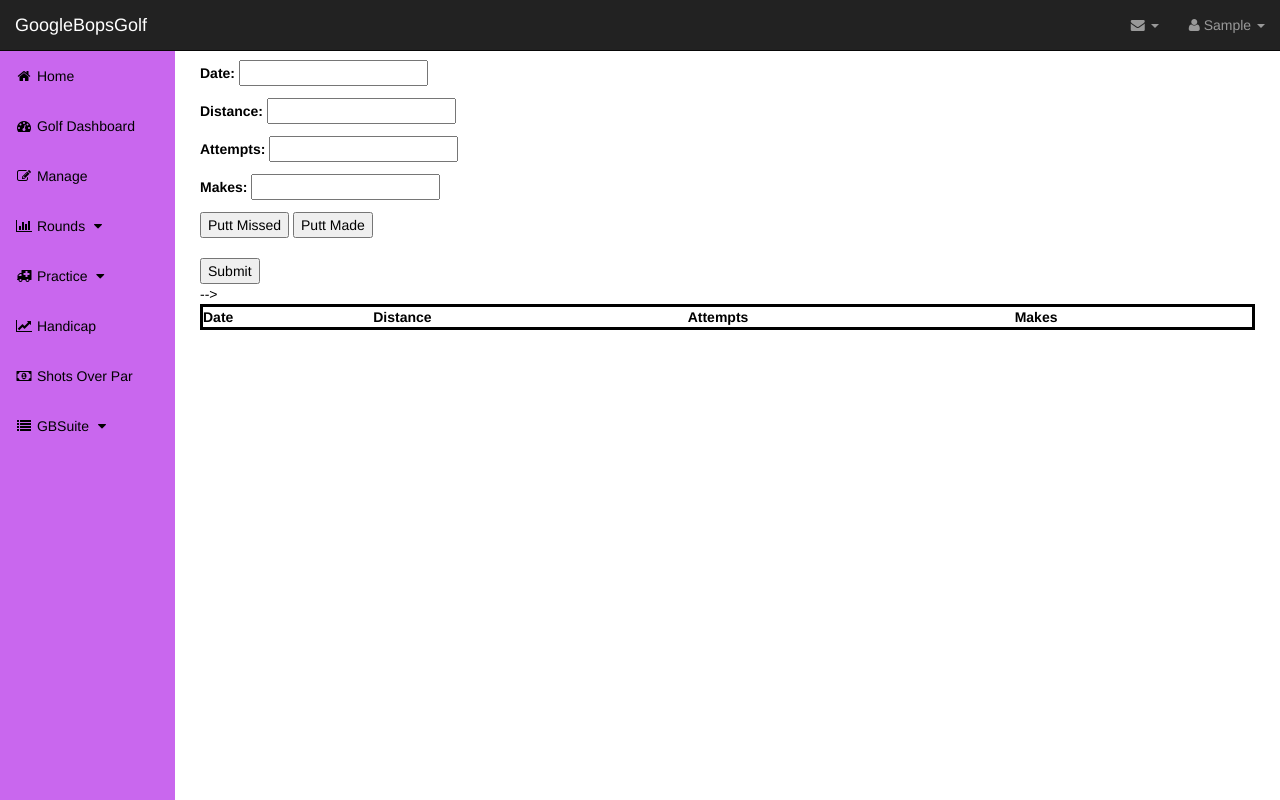
After one commit to HunterProgram22/GBSuite, a Django app: page /GBGolf/putt/ in a window 1280 px wide. The commit adds this page. Run offline with Django 3.2, Linux system fonts and the light colour scheme; the visitor is signed in with stand-in values (Sample User, id 1); lists and menus that the app fills with data are empty; some libraries are stand-ins or nearby versions.

Commit message:
Added putt practice - issues with DB may still exist

```diff
--- a/GBGolf/admin.py
+++ b/GBGolf/admin.py
@@ -1,6 +1,7 @@
 from django.contrib import admin
-from .models import Course, Round, Shots
+from .models import Course, Round, Shots, PuttPractice
 
 admin.site.register(Course)
 admin.site.register(Round)
 admin.site.register(Shots)
+admin.site.register(PuttPractice)
--- a/GBGolf/forms.py
+++ b/GBGolf/forms.py
@@ -1,6 +1,6 @@
 from django import forms
 
-from .models import Round, Course, Shots
+from .models import Round, Course, Shots, PuttPractice
 
 class RoundForm(forms.ModelForm):
 
@@ -23,3 +23,9 @@ class ShotsForm(forms.ModelForm):
         fields = ('date', 'drdist', 'dracc', 'par3tee', 'lngdist', 'lngacc',
                   'shtdist', 'shtacc', 'pitch', 'chip', 'putt', 'penal',
                   'coursemgmt')
+
+class PuttForm(forms.ModelForm):
+
+    class Meta:
+        model = PuttPractice
+        fields = ('date', 'distance', 'attempts', 'makes')
--- a/GBGolf/models.py
+++ b/GBGolf/models.py
@@ -57,3 +57,10 @@ class Shots(models.Model):
     putt = models.IntegerField()
     penal = models.IntegerField()
     coursemgmt = models.IntegerField()
+
+
+class PuttPractice(models.Model):
+    date = models.DateField()
+    distance = models.IntegerField()
+    attempts = models.IntegerField()
+    makes = models.IntegerField()
--- a/GBGolf/templates/GBGolf/base.html
+++ b/GBGolf/templates/GBGolf/base.html
@@ -118,7 +118,18 @@
                                 <a href="{% url 'GBGolfrounds9' %}">9-Hole Rounds</a>
                             </li>
                         </ul>
-
+                    </li>
+                    <li>
+                        <a href="javascript:;" data-toggle="collapse" data-target="#practice">
+                        <i class="fa fa-fw fa-ambulance"></i> Practice <i class="fa fa-fw fa-caret-down"></i></a>
+                        <ul id="practice" class="collapse">
+                            <li>
+                                <a href="{% url 'GBGolfpracticeputt' %}">Putting Practice</a>
+                            </li>
+                            <li>
+                                <a href="{% url 'GBGolfpracticerange' %}">Range Practice</a>
+                            </li>
+                        </ul>
                     </li>
                     <li>
                         <a href="{% url 'GBGolfhandicap' %}"><i class="fa fa-fw fa-line-chart"></i> Handicap</a>
--- /dev/null
+++ b/GBGolf/templates/GBGolf/putt.html
@@ -0,0 +1,60 @@
+{% extends 'GBGolf/base.html' %}
+
+{% block content %}
+<head>
+    <script>
+    var attempts = 0;
+    var makes = 0;
+    function attempt() {
+        attempts += 1;
+        document.getElementById("id_attempts").value = attempts;
+    };
+    function make() {
+        attempts += 1;
+        makes += 1;
+        document.getElementById("id_attempts").value = attempts;
+        document.getElementById("id_makes").value = makes;
+    };
+    </script>
+</head>
+<body>
+<form method="POST" id="puttform">{% csrf_token %}
+
+
+{{ form.as_p }}
+
+<button type="button" onclick="attempt()">Putt Missed</button>
+<button type="button" onclick="make()">Putt Made</button><br><br>
+
+<button type="submit">Submit</button>
+
+</form>
+
+<div id="puttsheet">
+<table width="100%" style="border: 3px solid black;">
+<tr style="border: 1px solid black;">
+    <th>Date</th>
+    <th>Distance</th>
+    <th>Attempts</th>
+    <th>Makes</th>
+</tr>
+<!-->{% for putts in putt_stats %}
+<tr>
+    <td>{{putts.date}}</td>
+    <td>{{putts.distance}}</td>
+    <td>{{putts.attempts}}</td>
+    <td>{{putts.makes}}</td>
+</tr>
+{% endfor %}-->
+</table>
+</div>
+
+
+<script>
+<!--document.getElementById('id_date').valueAsDate = new Date()-->
+</script>
+</body>
+
+
+
+{% endblock %}
--- a/GBGolf/urls.py
+++ b/GBGolf/urls.py
@@ -1,7 +1,7 @@
 from django.conf.urls import url
 from django.contrib.auth.decorators import login_required
 from .views import Manage, Round_new, Course_new, Shots_new, Rounds, \
-    Rounds9, Delete_round, Handicap, Sop, Home
+    Rounds9, Delete_round, Handicap, Sop, Home, Putting, Range
 
 urlpatterns = [
         url(r'^manage/$', login_required(Manage.as_view()), name='GBGolfmanage'),
@@ -10,6 +10,8 @@ urlpatterns = [
         url(r'^shots/new/$', login_required(Shots_new.as_view()), name='GBGolfshots_new'),
         url(r'^rounds/$', login_required(Rounds.as_view()), name='GBGolfrounds'),
         url(r'^rounds9/$', login_required(Rounds9.as_view()), name='GBGolfrounds9'),
+        url(r'^putt/$', login_required(Putting.as_view()), name='GBGolfpracticeputt'),
+        url(r'^range/$', login_required(Range.as_view()), name='GBGolfpracticerange'),
         url(r'^delete_round/', login_required(Delete_round.as_view()), name='GBGolfdelete_round'),
         url(r'^handicap/$', login_required(Handicap.as_view()), name='GBGolfhandicap'),
         url(r'^sop/$', login_required(Sop.as_view()), name='GBGolfsop'),
--- a/GBGolf/views.py
+++ b/GBGolf/views.py
@@ -1,8 +1,9 @@
 from django.shortcuts import render, redirect
 from django.views import View
-from .forms import RoundForm, CourseForm, ShotsForm
-from .models import Round, Shots
+from .forms import RoundForm, CourseForm, ShotsForm, PuttForm
+from .models import Round, Shots, PuttPractice
 from .functions import calcHandicap, yearAverages
+from django.http.response import HttpResponse
 
 
 class Home(View):
@@ -99,6 +100,24 @@ class Rounds9(View):
         round_stats9 = Round.objects.filter(holesplayed=9).order_by('-date')
         return render(request, 'GBGolf/rounds9.html', {'round_stats9': round_stats9})
 
+class Putting(View):
+    def get(self, request):
+        form = PuttForm()
+        #putt_stats = PuttPractice.objects.all()
+        #print(putt_stats)
+        return render(request, 'GBGolf/putt.html', {'form': form})
+
+    def post(self, request):
+        form = PuttForm(request.POST)
+        if form.is_valid():
+            form.save()
+            return redirect('/')
+        return HttpResponse('Complete Form')
+
+class Range(View):
+    def get(self, request):
+        return render(request, 'GBGolf/range.html', {})
+
 class Handicap(View):
     def get(self, request):
         round_stats = Round.objects.filter(holesplayed=18).order_by('date')
```
Also changed, not shown: GBGolf/templates/GBGolf/range.html (added, +8 -0 lines), GBSuite/settings.py (+12 -12 lines), GBGolf/migrations/0001_initial.py, GBGolf/migrations/0002_round_holesplayed.py (deleted), 1 other file.
